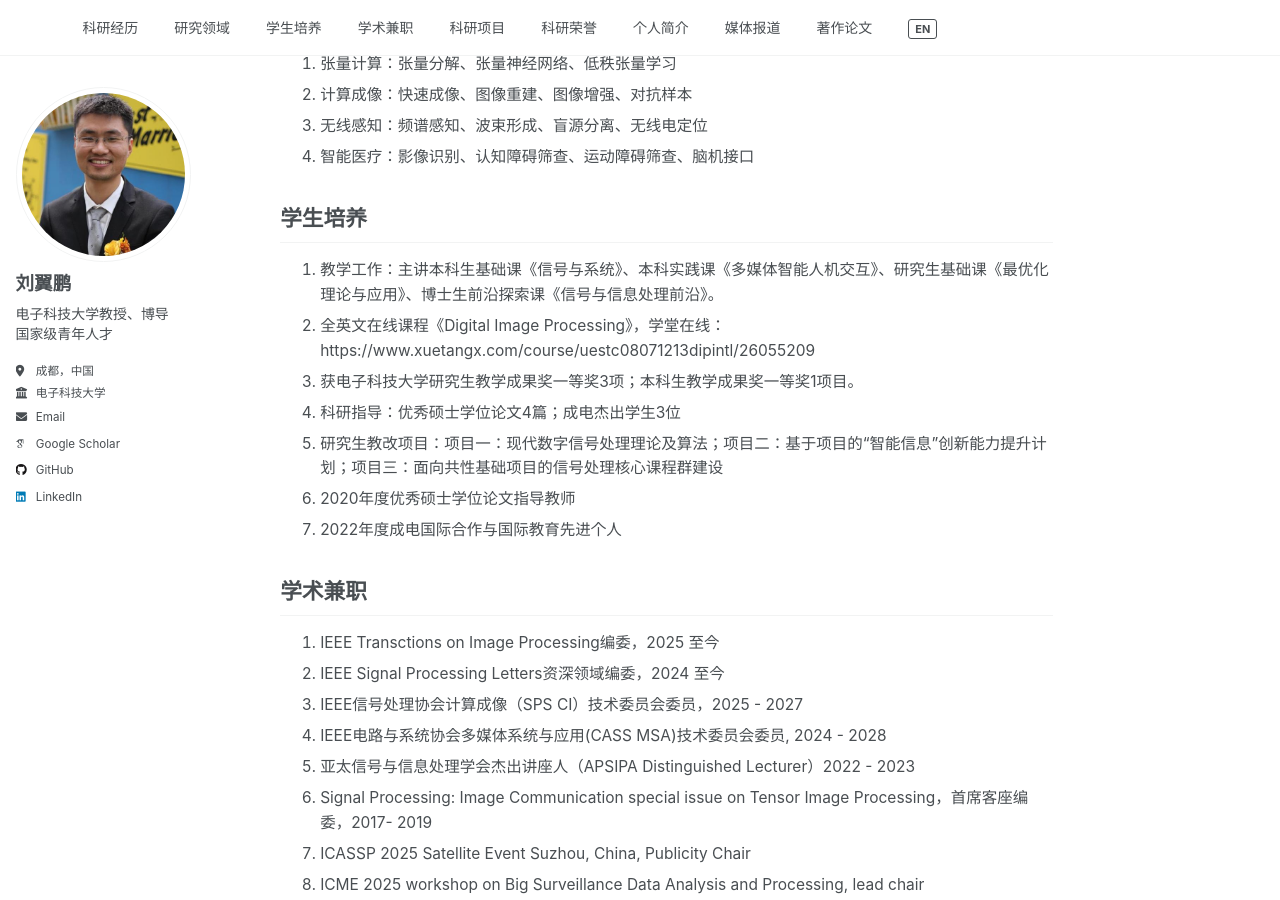
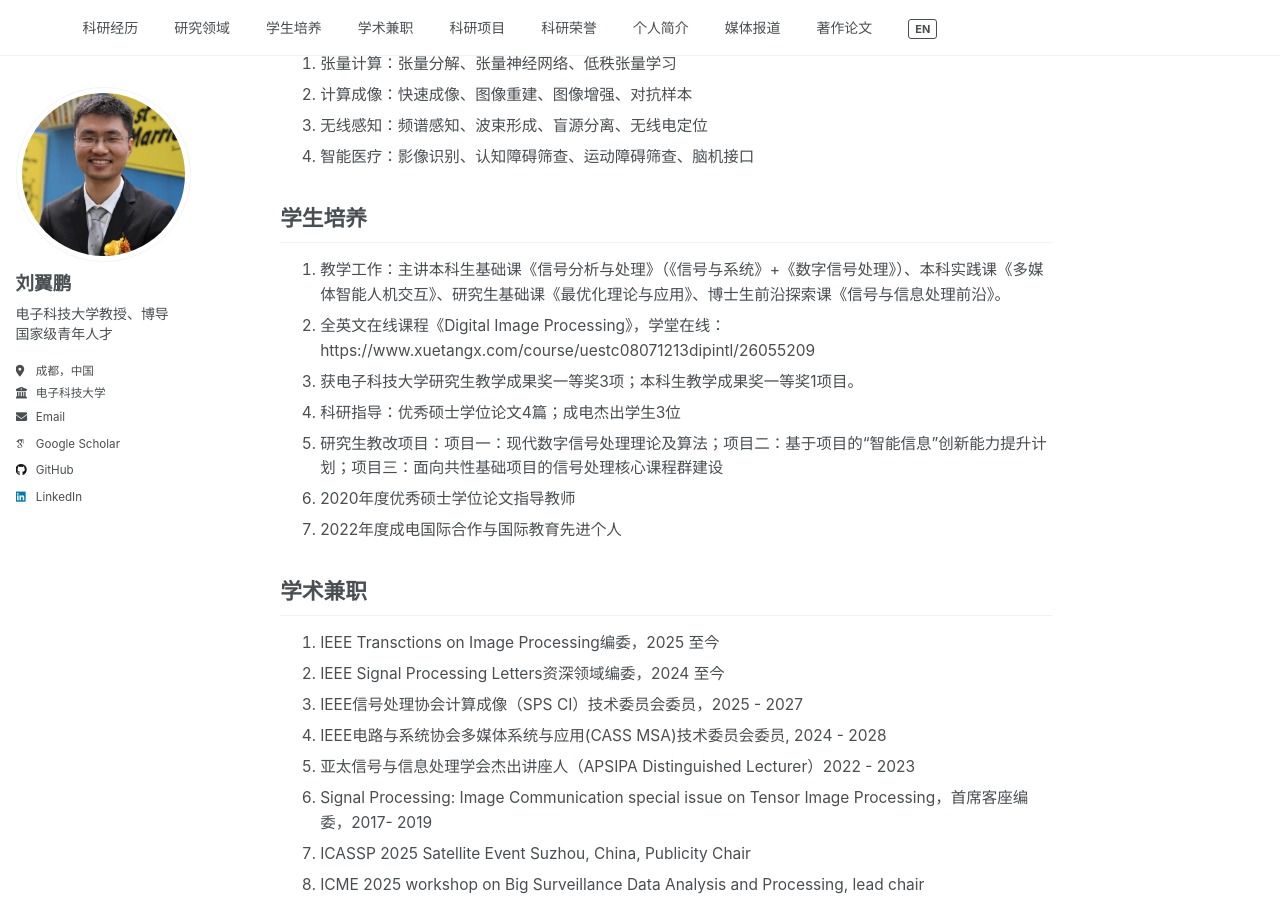
Before and after one commit to yipengliu/yipengliu.github.io, a Jekyll site: the page built from _pages/main-zh.md, in a window 1280 px wide and 900 px high, scrolled down 502 px. Built offline with Jekyll 4.4.1, drawn with Linux system fonts in a browser that asks for light colours; some web fonts are replaced.

Commit message:
Update main-zh.md

```diff
--- a/_pages/main-zh.md
+++ b/_pages/main-zh.md
@@ -30,7 +30,7 @@ redirect_from:
 
 ## <a id="学生培养"></a>学生培养
 
-1. 教学工作：主讲本科生基础课《信号与系统》、本科实践课《多媒体智能人机交互》、研究生基础课《最优化理论与应用》、博士生前沿探索课《信号与信息处理前沿》。
+1. 教学工作：主讲本科生基础课《信号分析与处理》（《信号与系统》+《数字信号处理》）、本科实践课《多媒体智能人机交互》、研究生基础课《最优化理论与应用》、博士生前沿探索课《信号与信息处理前沿》。
 2. 全英文在线课程《Digital Image Processing》，学堂在线：https://www.xuetangx.com/course/uestc08071213dipintl/26055209
 3. 获电子科技大学研究生教学成果奖一等奖3项；本科生教学成果奖一等奖1项目。
 4. 科研指导：优秀硕士学位论文4篇；成电杰出学生3位
```
